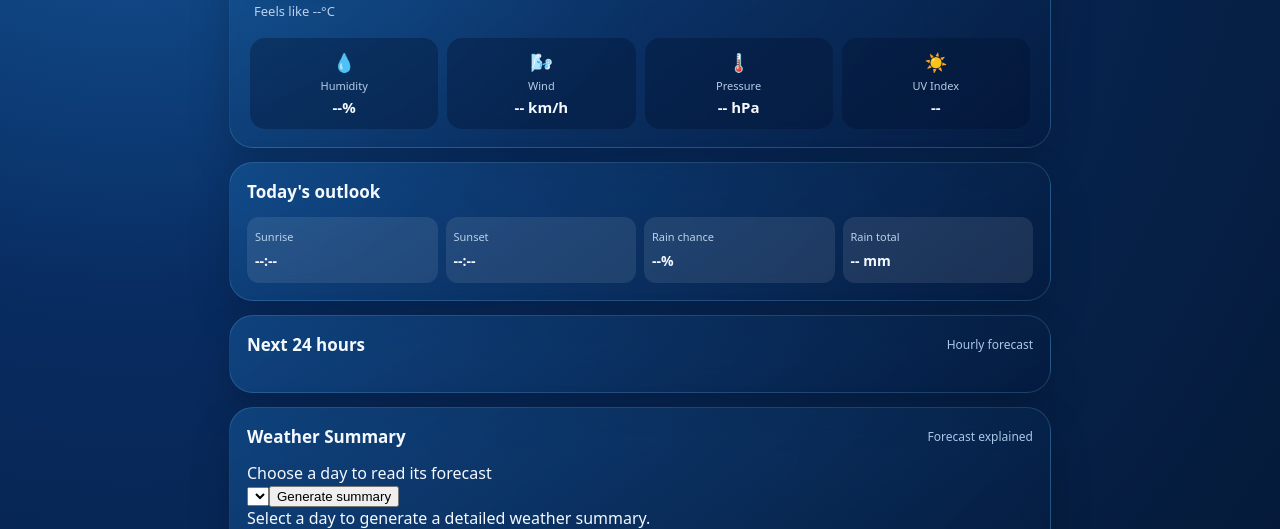
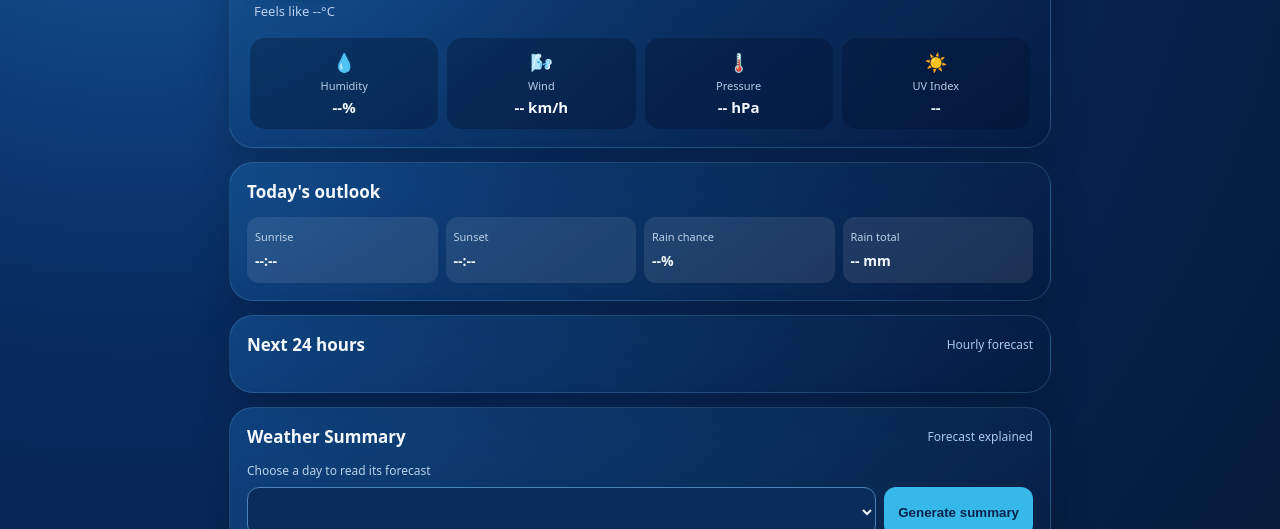
Before and after one commit to mubitakabika/choma-weather, a plain HTML site: page index.html in a window 1280 px wide. Shown: the part 271-800 px from the top of the page. Drawn offline with Linux system fonts and the light colour scheme; no server answers.

Commit message:
styles.css

```diff
--- a/style.css
+++ b/style.css
@@ -12,3 +12,5 @@ body{margin:0;min-height:100vh;background:radial-gradient(circle at 10% 0%,#165d
 .forecast{display:flex;flex-direction:column;gap:7px}.day{display:grid;grid-template-columns:1.1fr 45px .7fr 1fr .6fr;align-items:center;gap:8px;background:var(--glass);padding:9px 11px;border-radius:12px}.dayname{font-size:13px}.day .ico{font-size:22px;text-align:center}.range{font-size:13px}.low{color:#a9c9e9}.rain{font-size:11px;color:#9be3ff;text-align:right}
 footer{text-align:center;color:#a9c5e3;font-size:11px;padding:20px 5px}footer a{color:#83d8ff}.footer-brand{color:#d7e9fb;font-weight:600}
 @media(max-width:430px){.app{padding:12px}.hero{padding:18px 14px}.temp{font-size:58px}.stats{gap:6px}.stat{padding:10px 4px}.today-summary{grid-template-columns:repeat(2,1fr)}.day{grid-template-columns:1fr 35px .65fr 1fr .55fr;gap:4px;padding:8px}.rain{font-size:10px}.section-title h2{font-size:16px}}
+
+.select-label{display:block;color:#bad2e9;font-size:12px;margin:0 0 8px}.summary-controls{display:flex;gap:8px}.summary-controls select{min-width:0;flex:1;color:#f4f9ff;background:#092c5b;border:1px solid #4a83b8;border-radius:12px;padding:12px;font:inherit}.summary-controls button{background:#36b9e9;color:#06234b;border:0;border-radius:12px;padding:0 14px;font-weight:700;cursor:pointer}.story{margin-top:14px;background:rgba(1,16,43,.35);border-left:3px solid #50d4f5;border-radius:12px;padding:14px;line-height:1.65;font-size:14px;min-height:74px}.story-note{font-size:10px;color:#9ebbd8;margin:9px 2px 0}.footer-brand strong{letter-spacing:1.4px;color:#fff}@media(max-width:380px){.summary-controls{flex-direction:column}.summary-controls button{padding:12px}}
```
